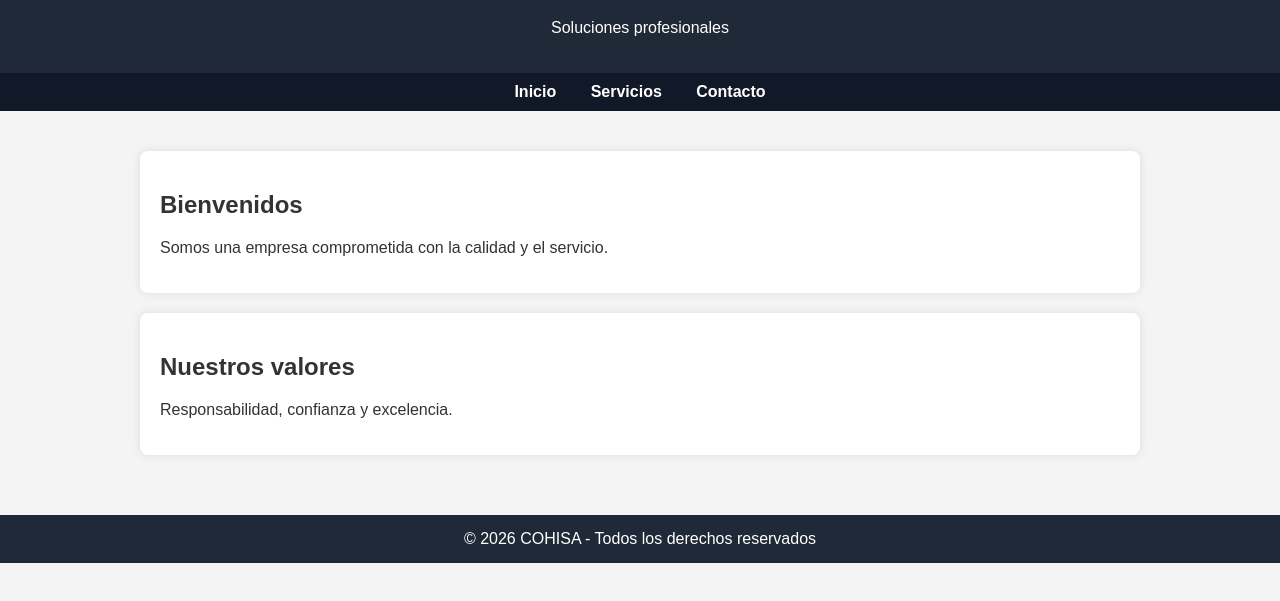
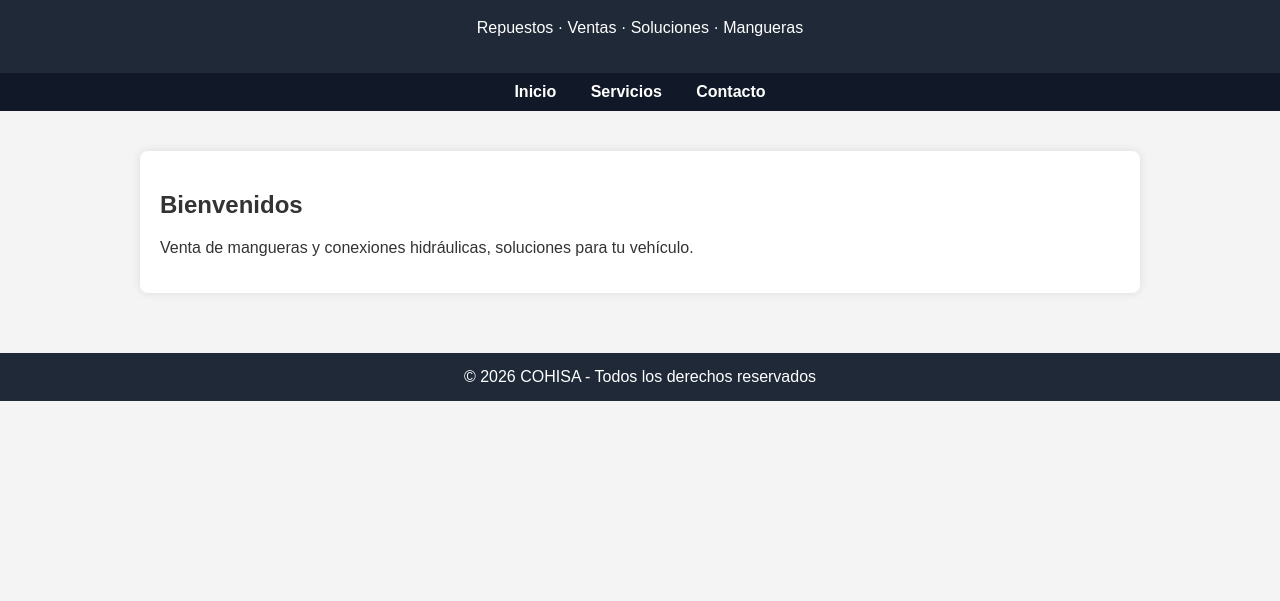
Before and after one commit to COHISA/Repuestos-Ventas-Soluciones-Mangueras, a plain HTML site: page index.html in a window 1280 px wide. Shown: the part 81-682 px from the top of the page. Drawn offline with Linux system fonts and the light colour scheme.

Commit message:
Update index.html
Renombrar a index.html y actualizar diseño

```diff
--- a/index.html
+++ b/index.html
@@ -63,7 +63,7 @@
 
 <header>
     <h1>COHISA</h1>
-    <p>Soluciones profesionales</p>
+    <p>Repuestos · Ventas · Soluciones · Mangueras</p>
 </header>
 
 <nav>
@@ -75,12 +75,7 @@
 <div class="container">
     <div class="card">
         <h2>Bienvenidos</h2>
-        <p>Somos una empresa comprometida con la calidad y el servicio.</p>
-    </div>
-
-    <div class="card">
-        <h2>Nuestros valores</h2>
-        <p>Responsabilidad, confianza y excelencia.</p>
+        <p>Venta de mangueras y conexiones hidráulicas, soluciones para tu vehículo.</p>
     </div>
 </div>
 
```
